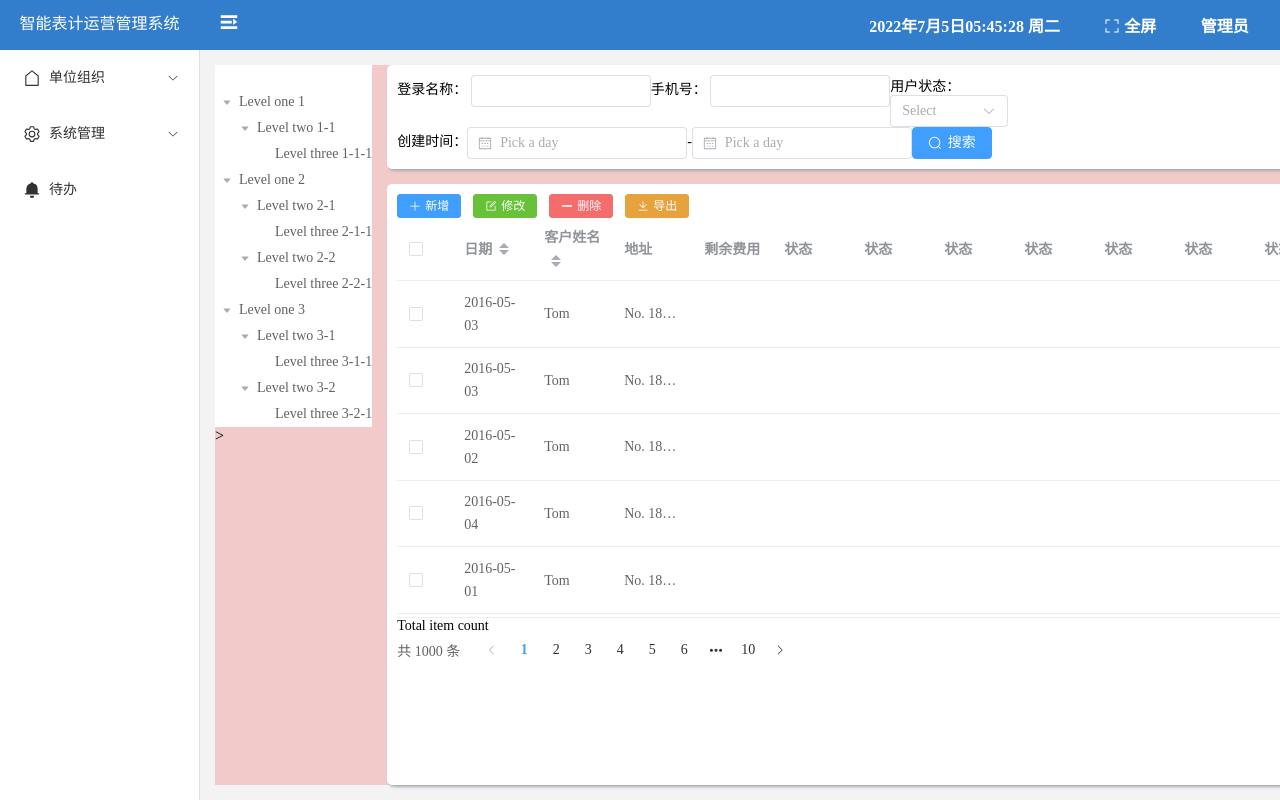
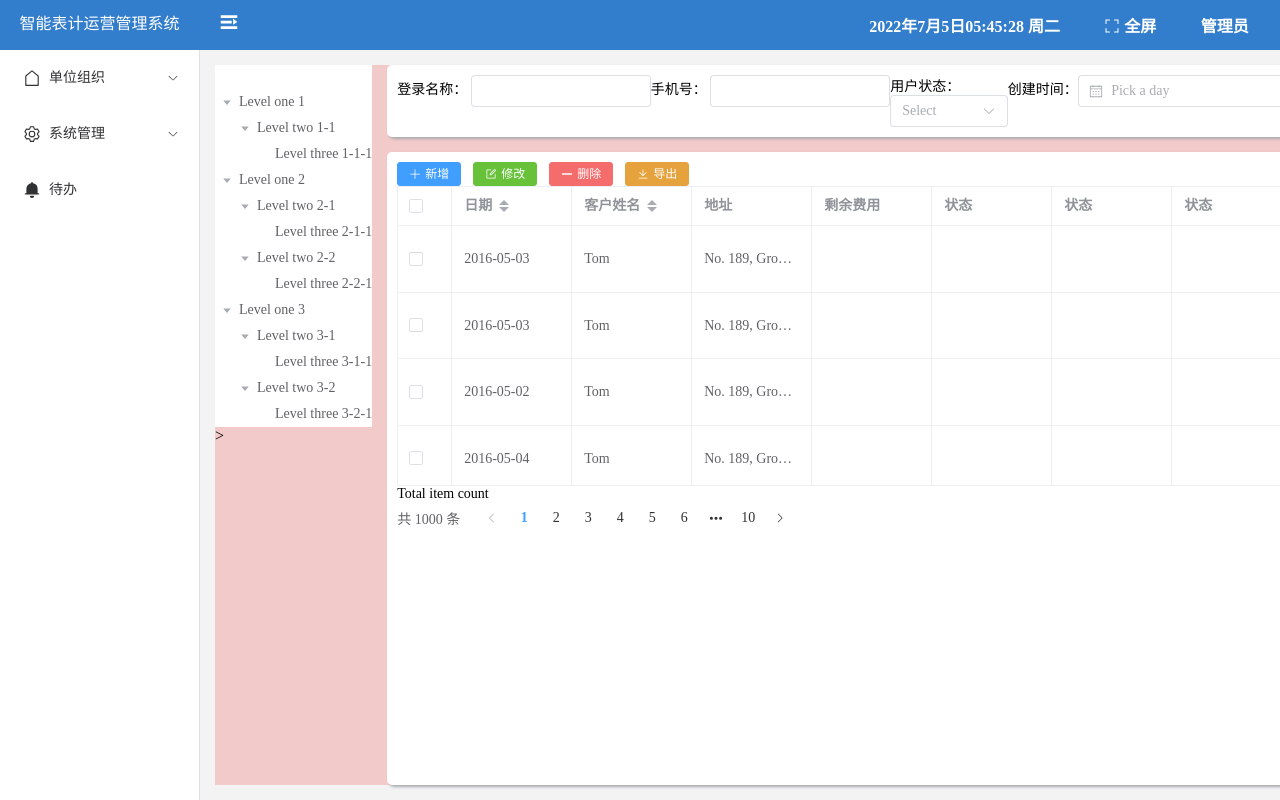
Before and after one commit to sq800/vue3-manage-system, a Vue app: page /#/SM in a window 1280 px wide. Built offline with nearby package versions, Linux system fonts and the light colour scheme.

Commit message:
整理SM.vue文件

```diff
--- a/src/App.vue
+++ b/src/App.vue
@@ -41,14 +41,10 @@ import { ref, isRef,reactive } from "vue"
   .layout-top {
     height: 50px;
   }
-
   .layout-bottom {
     display: flex;
     flex-direction: row;
     flex-grow: 1;
-
-
-
     .layout-b-right {
       padding: 15px 15px 15px 15px;
       flex-grow:1;
--- a/src/view/SM.vue
+++ b/src/view/SM.vue
@@ -141,8 +141,9 @@ const tableData = [
       <el-tree :data="data" :props="defaultProps" :default-expand-all="true" :expand-on-click-node="false" />
       <div>></div>
     </div>
-    <div class="right flex">
-      <!-- 右侧数据功能区域  -->
+    <!-- 右侧数据区域 -->
+    <div class="right">
+      <!-- 数据筛选功能  -->
       <div class="search shadow-b">
         <span>
           登录名称：
@@ -169,6 +170,7 @@ const tableData = [
           <el-button type="primary" icon="Search">搜索</el-button>
         </span>
       </div>
+      <!-- 数据展示区域 -->
       <div class="content shadow-b">
         <div class="button-group">
           <el-button type="primary" icon="Plus" size="small">新增</el-button>
@@ -178,23 +180,23 @@ const tableData = [
         </div>
         <div class="container">
           <div class="table">
-            <el-table v-if="1 == 1" :data="tableData" :scrollbar-always-on="true" max-height="400px"
-            style="width: 100%;"  @selection-change="">
+            <el-table v-if="1 == 1" :data="tableData" max-height="300px" style="width: 100%;" @selection-change=""
+              :border="true">
               <el-table-column :sortable="false" fixed="left" type="selection" width="55" />
-              <el-table-column :sortable="true" label="日期" width="">
+              <el-table-column :sortable="true" label="日期" width="120">
                 <template #default="scope">{{ scope.row.date }}</template>
               </el-table-column>
-              <el-table-column :sortable="true" property="name" label="客户姓名" width="" />
-              <el-table-column :sortable="false" property="address" label="地址" width="" show-overflow-tooltip />
-              <el-table-column :sortable="false" property="cost" label="剩余费用" width="" />
-              <el-table-column :sortable="false" property="state" label="状态" width="" />
-              <el-table-column :sortable="false" property="state" label="状态" width="" />
-              <el-table-column :sortable="false" property="state" label="状态" width="" />
-              <el-table-column :sortable="false" property="state" label="状态" width="" />
-              <el-table-column :sortable="false" property="state" label="状态" width="" />
-              <el-table-column :sortable="false" property="state" label="状态" width="" />
-              <el-table-column :sortable="false" property="state" label="状态" width="" />
-              <el-table-column :sortable="false" property="state" label="状态" width="" />
+              <el-table-column :sortable="true" property="name" label="客户姓名" width="120" />
+              <el-table-column :sortable="false" property="address" label="地址" width="120" show-overflow-tooltip />
+              <el-table-column :sortable="false" property="cost" label="剩余费用" width="120" />
+              <el-table-column :sortable="false" property="state" label="状态" width="120" />
+              <el-table-column :sortable="false" property="state" label="状态" width="120" />
+              <el-table-column :sortable="false" property="state" label="状态" width="120" />
+              <el-table-column :sortable="false" property="state" label="状态" width="120" />
+              <el-table-column :sortable="false" property="state" label="状态" width="120" />
+              <el-table-column :sortable="false" property="state" label="状态" width="120" />
+              <el-table-column :sortable="false" property="state" label="状态" width="120" />
+              <el-table-column :sortable="false" property="state" label="状态" width="120" />
               <el-table-column label="操作" fixed="right">
                 <template #default="scope">
                   <el-button size="small" @click="log('编辑')">编辑</el-button>
@@ -203,6 +205,7 @@ const tableData = [
               </el-table-column>
             </el-table>
           </div>
+          <!-- 分页组件 -->
           <div class="demo-pagination-block">
             <div class="demonstration">Total item count</div>
             <el-pagination v-model:currentPage="currentPage" :page-size="100" :small="small" :disabled="disabled"
@@ -217,41 +220,19 @@ const tableData = [
 </template>
 
 <style scoped lang="less">
-.container {
-  display: flex;
-  flex-direction: column;
-  // justify-content: space-between;
-  // height: 100%;
-}
-
-.table {
-  flex: 1;
-  // overflow: scroll;
-}
-
-.button-group {
-  height: fit-content;
-}
-
-
 .view {
   display: flex;
   background-color: rgb(243, 202, 202);
-}
-
   .tree {
     /* 指定树形结构初始宽度 */
     flex-basis: 200px;
     margin-right: 15px;
   }
-
   .right {
     flex-grow: 1;
     font-size: 14px;
     flex-direction: column;
     display: flex;
-}
-
     .search {
       background-color: #fff;
       margin-bottom: 15px;
@@ -260,17 +241,25 @@ const tableData = [
       display: flex;
       flex-wrap: wrap;
     }
-
-.shadow-b {
-  box-shadow: 2px 2px 3px #A8ABB2;
-}
-
     .content {
       padding: 10px;
       background-color: #fff;
       border-radius: 5px;
       flex-grow: 1;
       height: 100px;
+      .container {
+        display: flex;
+        flex-direction: column;
+        .table {
+          width: 100%;
+        }
+      }
+    }
+  }
+}
+
+.shadow-b {
+  box-shadow: 2px 2px 3px #A8ABB2;
 }
 
 .w-50 {
```
Lines whose indentation alone changed are shown as unchanged.
